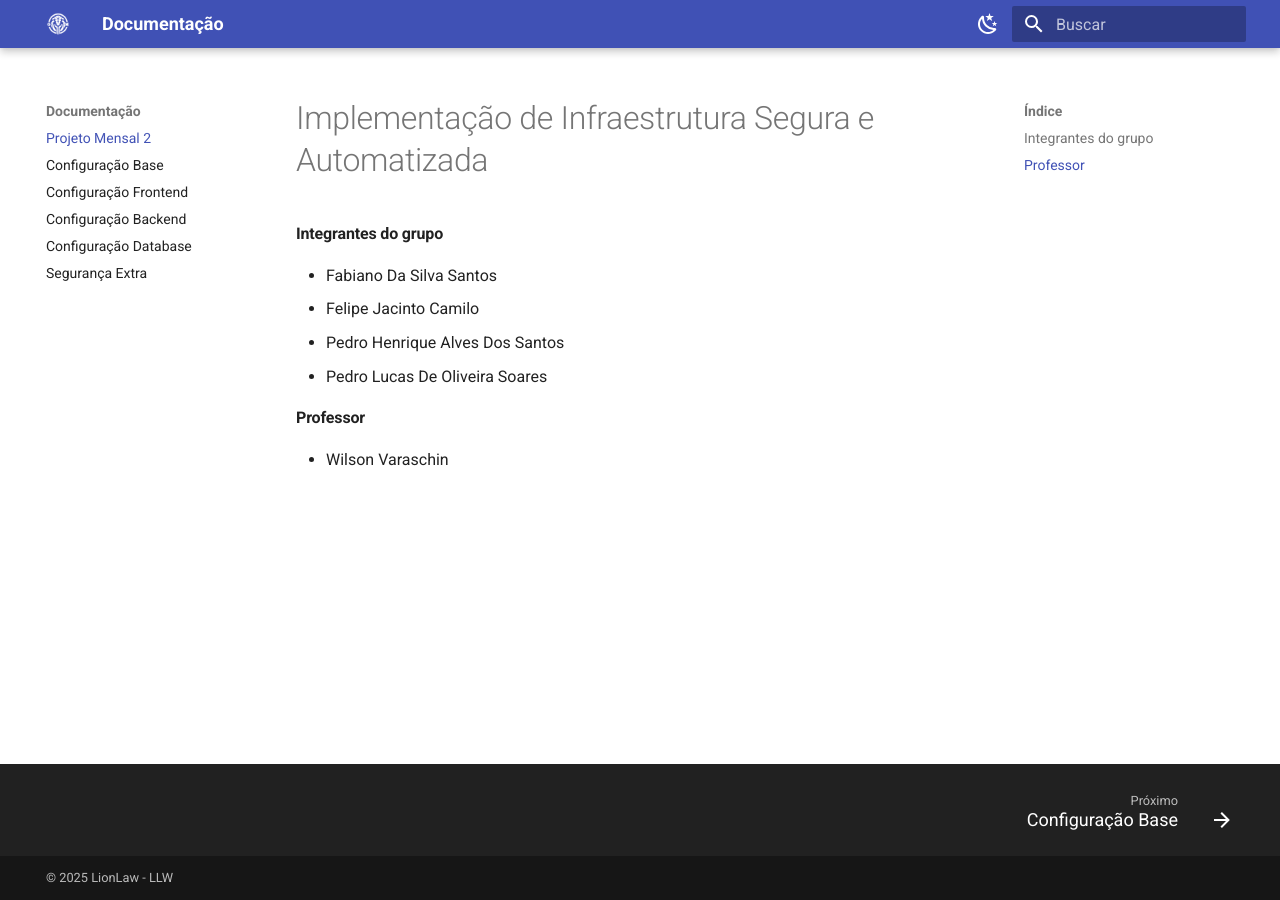
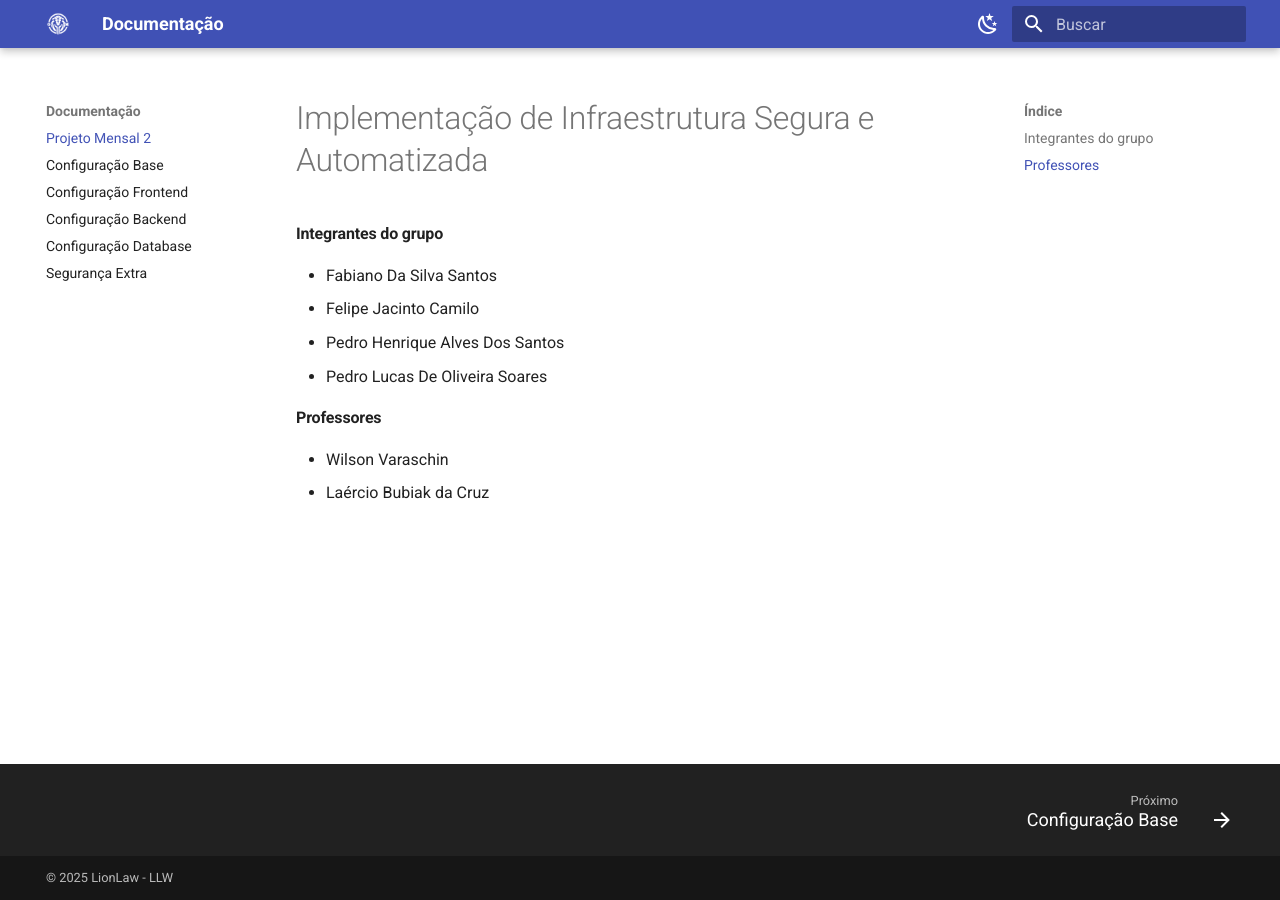
Before and after one commit to fabziano/llw, an MkDocs documentation site: the page built from docs/mensal.md, in a window 1280 px wide. Built offline with MkDocs 1.6.1 and Material for MkDocs 9.7.7, drawn with Linux system fonts in a browser that asks for light colours.

Commit message:
professores

```diff
--- a/docs/mensal.md
+++ b/docs/mensal.md
@@ -6,6 +6,7 @@
 - Pedro Henrique Alves Dos Santos
 - Pedro Lucas De Oliveira Soares
 
-#### Professor
+#### Professores
 
 - Wilson Varaschin
+- Laércio Bubiak da Cruz
```
Also changed, not shown: 3 other files.
